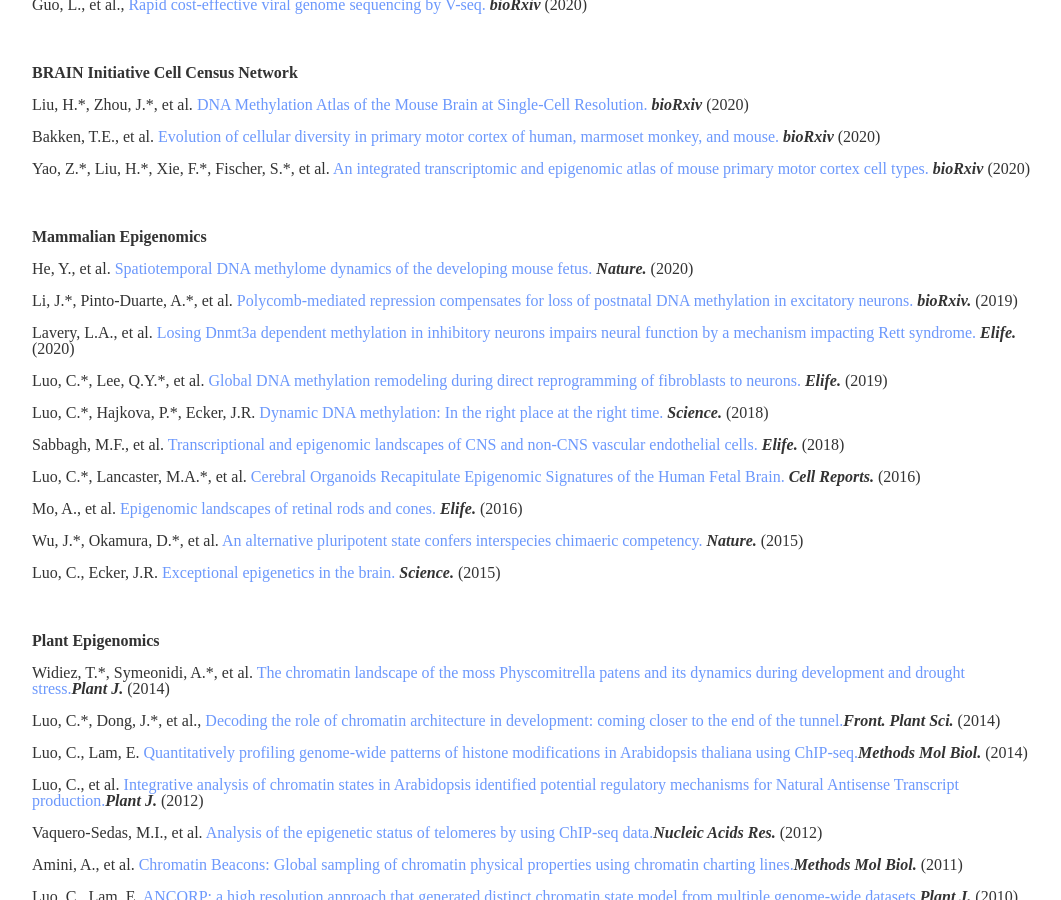
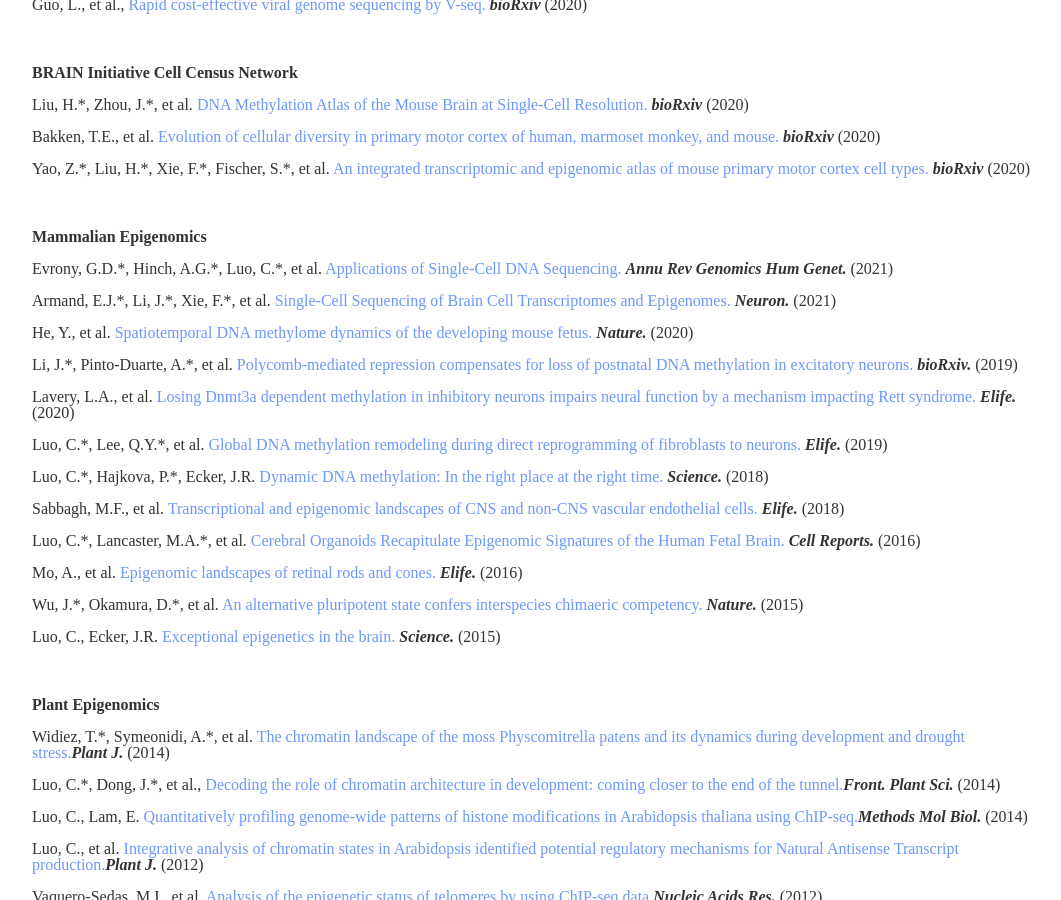
Before and after one commit to luogenomics/luogenomics.github.io, a Jekyll site: the page built from publications/index.html, in a window 1280 px wide and 900 px high, scrolled down 560 px. Shown: the whole window, without its empty margins (108-1169 px from the left). Built offline with Jekyll 4.4.1, drawn with Linux system fonts in a browser that asks for light colours.

Commit message:
Update index.html

```diff
--- a/publications/index.html
+++ b/publications/index.html
@@ -22,6 +22,8 @@
 <div class="bigspacer"> </div>
 
 <p><span style="font-weight:bold">Mammalian Epigenomics</span></p>
+<p>Evrony, G.D.*, Hinch, A.G.*, Luo, C.*, et al. <a href="https://pubmed.ncbi.nlm.nih.gov/33722077/" target="_blank">Applications of Single-Cell DNA Sequencing. </a><strong><em>Annu Rev Genomics Hum Genet. </strong></em> (2021) </p>
+<p>Armand, E.J.*, Li, J.*, Xie, F.*, et al. <a href="https://pubmed.ncbi.nlm.nih.gov/33412093/" target="_blank">Single-Cell Sequencing of Brain Cell Transcriptomes and Epigenomes. </a><strong><em>Neuron. </strong></em> (2021) </p>
 <p>He, Y., et al. <a href="https://pubmed.ncbi.nlm.nih.gov/32728242/" target="_blank">Spatiotemporal DNA methylome dynamics of the developing mouse fetus. </a><strong><em>Nature. </strong></em> (2020) </p>
 <p>Li, J.*, Pinto-Duarte, A.*, et al. <a href="https://www.biorxiv.org/content/10.1101/2019.12.20.883694v1" target="_blank">Polycomb-mediated repression compensates for loss of postnatal DNA methylation in excitatory neurons. </a><strong><em>bioRxiv. </strong></em> (2019) </p>
 <p>Lavery, L.A., et al. <a href="https://www.ncbi.nlm.nih.gov/pubmed/32159514" target="_blank">Losing Dnmt3a dependent methylation in inhibitory neurons impairs neural function by a mechanism impacting Rett syndrome. </a><strong><em>Elife. </strong></em> (2020) </p>
```
